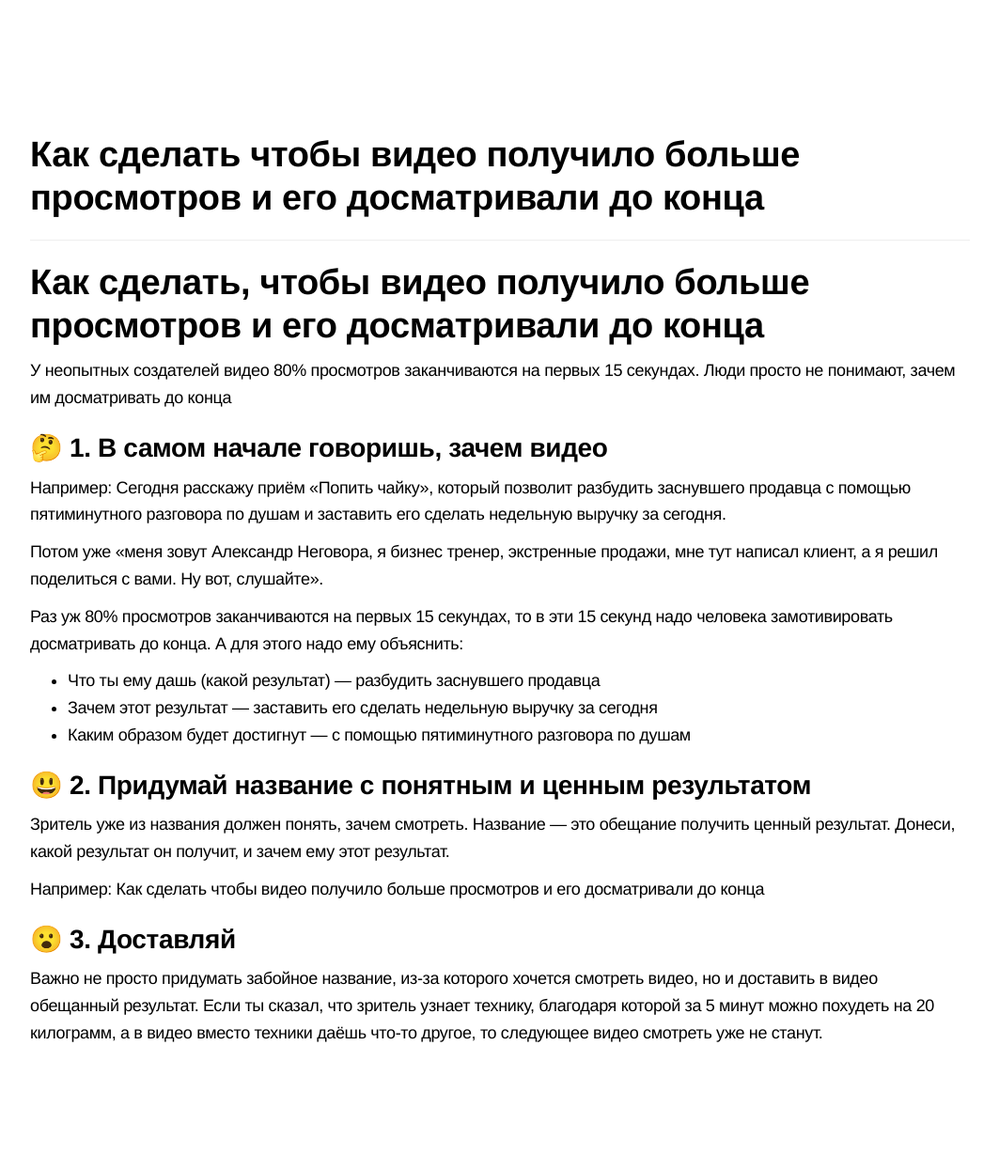
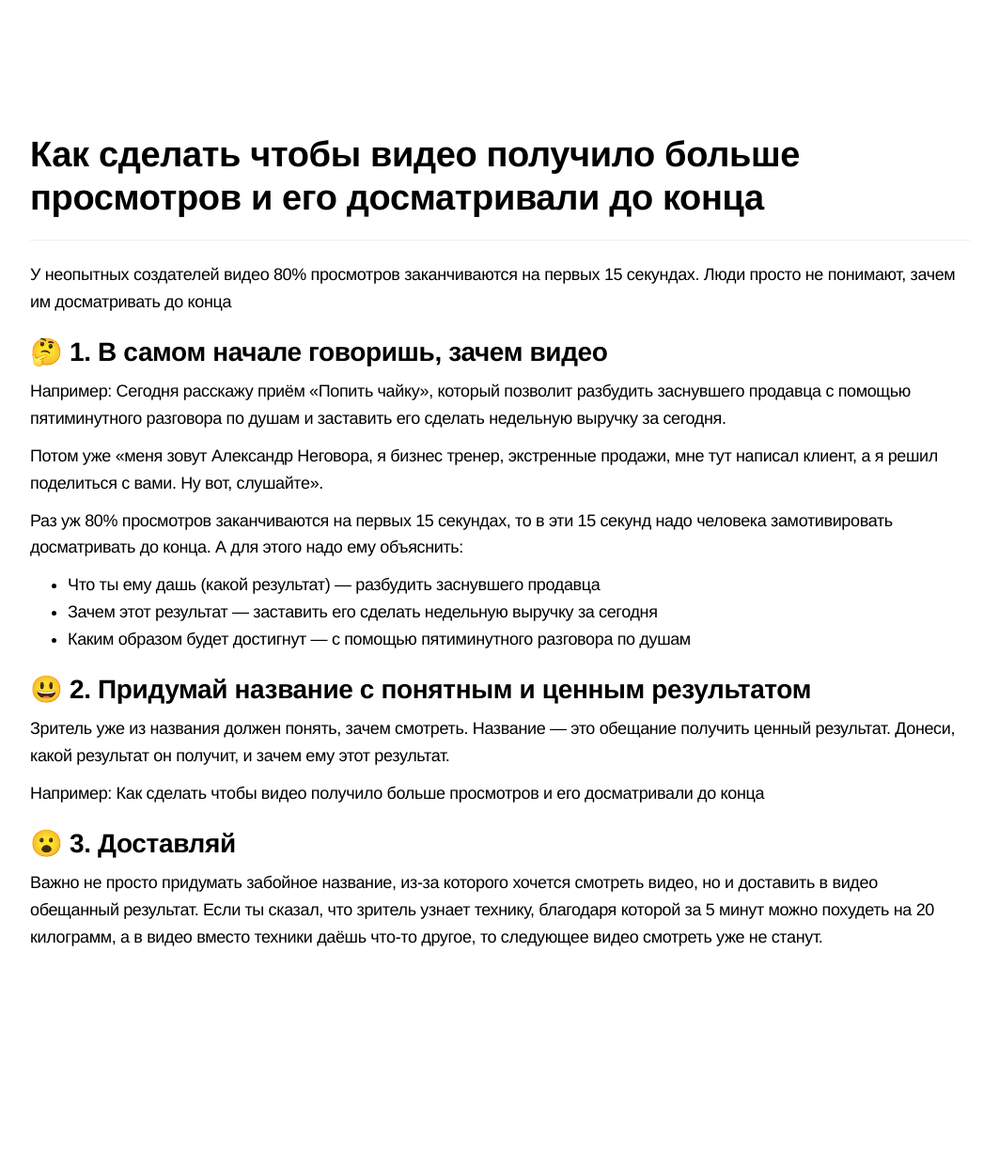
Before and after one commit to bz-icoach/bz-icoach.github.io, a Jekyll site: the page built from _posts/kak-sozdat-moshchnoe-soobshchestvo-postroit-lichnyy-brend/2018-01-16-kak-sdelat-chtoby-video-poluchilo-bolshe-prosmotrov-i-ego-dosmatrivali-do-kontsa.md, in a window 1280 px wide. Shown: the whole page at 94% size, without its empty margins (108-1171 px from the left). Built offline with Jekyll 4.4.1, drawn with Linux system fonts in a browser that asks for light colours; nearby versions of some CDN libraries; after the commit the page ends 1143 px from its top, so only the background shows below that.

Commit message:
Update 2018-01-16-kak-sdelat-chtoby-video-poluchilo-bolshe-prosmotrov-i-ego-dosmatrivali-do-kontsa.md

```diff
--- a/_posts/kak-sozdat-moshchnoe-soobshchestvo-postroit-lichnyy-brend/2018-01-16-kak-sdelat-chtoby-video-poluchilo-bolshe-prosmotrov-i-ego-dosmatrivali-do-kontsa.md
+++ b/_posts/kak-sozdat-moshchnoe-soobshchestvo-postroit-lichnyy-brend/2018-01-16-kak-sdelat-chtoby-video-poluchilo-bolshe-prosmotrov-i-ego-dosmatrivali-do-kontsa.md
@@ -2,8 +2,6 @@
 layout: post
 title: Как сделать чтобы видео получило больше просмотров и его досматривали до конца
 ---
-
-# Как сделать, чтобы видео получило больше просмотров и его досматривали до конца
 
 У неопытных создателей видео 80% просмотров заканчиваются на первых 15 секундах. Люди просто не понимают, зачем им досматривать до конца
 
```
